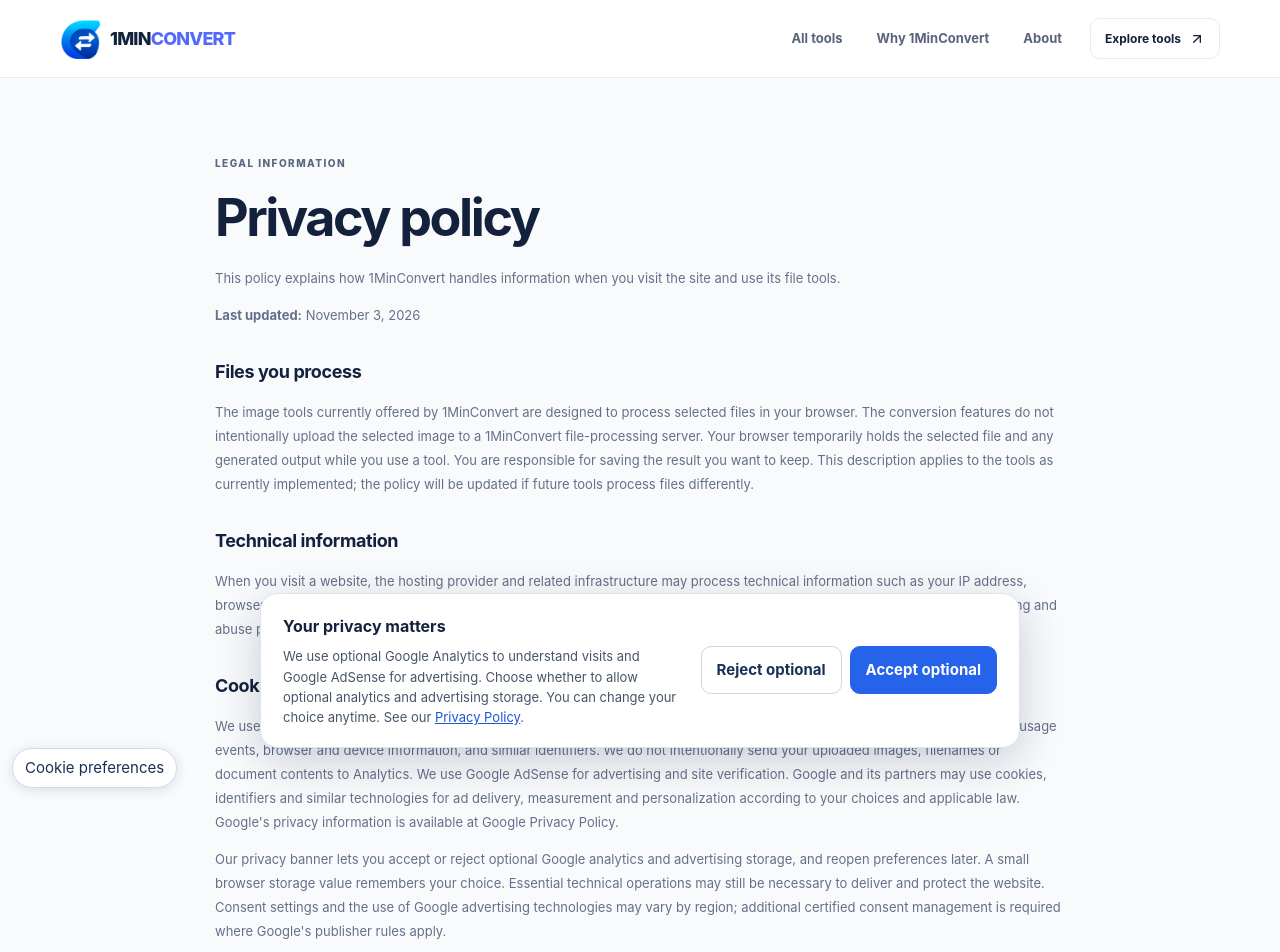
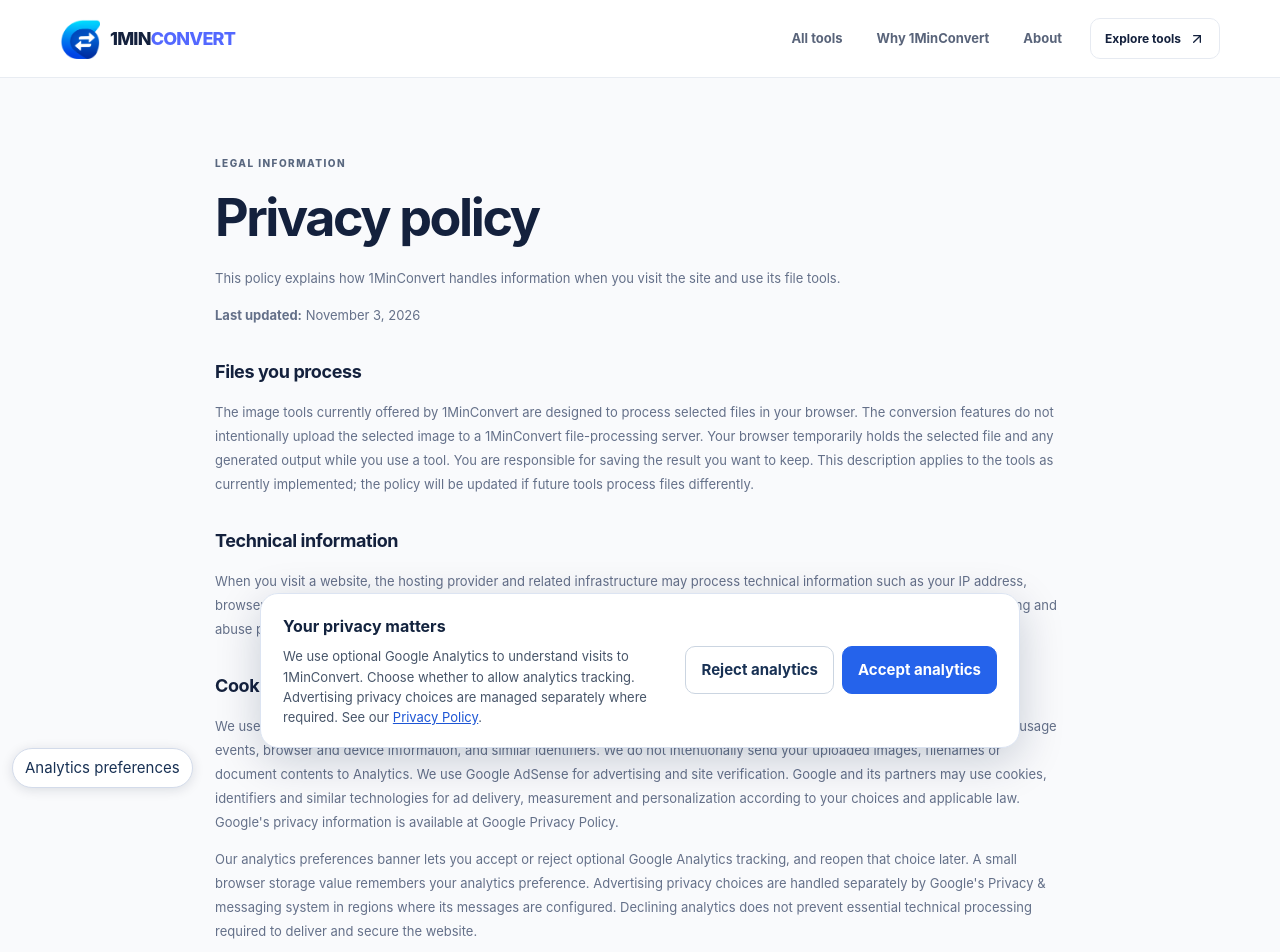
Before and after one commit to olomonafrica-spec/1minconvert, a Next.js app: page /privacy in a window 1280 px wide. Shown: the top 952 px of the page. Built offline with nearby package versions, Linux system fonts and the light colour scheme.

Commit message:
Finalize privacy policy and analytics consent

```diff
--- a/app/privacy/page.tsx
+++ b/app/privacy/page.tsx
@@ -46,11 +46,11 @@ export default function PrivacyPage() {
           {" "}<a href="https://policies.google.com/privacy">Google Privacy Policy</a>.
         </p>
         <p>
-          Our privacy banner lets you accept or reject optional Google analytics and advertising storage, and
-          reopen preferences later. A small browser storage value remembers your choice. Essential technical
-          operations may still be necessary to deliver and protect the website. Consent settings and the use of
-          Google advertising technologies may vary by region; additional certified consent management is required
-          where Google's publisher rules apply.
+          Our analytics preferences banner lets you accept or reject optional Google Analytics tracking, and
+          reopen that choice later. A small browser storage value remembers your analytics preference.
+          Advertising privacy choices are handled separately by Google's Privacy & messaging system in
+          regions where its messages are configured. Declining analytics does not prevent essential
+          technical processing required to deliver and secure the website.
         </p>
 
         <h2>Contact by email</h2>
--- a/components/privacy-controls.tsx
+++ b/components/privacy-controls.tsx
@@ -4,26 +4,7 @@ import { useEffect, useState } from "react";
 import Script from "next/script";
 
 type Choice = "accepted" | "rejected";
-const key = "1minconvert-consent-v1";
-
-declare global {
-  interface Window {
-    dataLayer?: unknown[];
-    gtag?: (...args: unknown[]) => void;
-  }
-}
-
-function updateGoogle(choice: Choice) {
-  const allowed = choice === "accepted" ? "granted" : "denied";
-  window.dataLayer = window.dataLayer || [];
-  window.gtag = window.gtag || function (...args: unknown[]) { window.dataLayer?.push(args); };
-  window.gtag("consent", "update", {
-    analytics_storage: allowed,
-    ad_storage: allowed,
-    ad_user_data: allowed,
-    ad_personalization: allowed,
-  });
-}
+const storageKey = "1minconvert-analytics-consent-v1";
 
 export function PrivacyControls({ measurementId }: { measurementId: string }) {
   const [choice, setChoice] = useState<Choice | null>(null);
@@ -31,37 +12,73 @@ export function PrivacyControls({ measurementId }: { measurementId: string }) {
   const [open, setOpen] = useState(false);
 
   useEffect(() => {
-    const saved = localStorage.getItem(key);
-    if (saved === "accepted" || saved === "rejected") {
-      setChoice(saved);
-      updateGoogle(saved);
-    } else {
+    try {
+      const saved = window.localStorage.getItem(storageKey);
+      if (saved === "accepted" || saved === "rejected") {
+        setChoice(saved);
+      } else {
+        setOpen(true);
+      }
+    } catch {
       setOpen(true);
     }
     setReady(true);
   }, []);
 
   function choose(next: Choice) {
-    localStorage.setItem(key, next);
-    updateGoogle(next);
+    const wasAccepted = choice === "accepted";
+    try {
+      window.localStorage.setItem(storageKey, next);
+    } catch {
+      // This preference lasts only until the page is refreshed if storage is blocked.
+    }
     setChoice(next);
     setOpen(false);
+    // Once GA4 has loaded, unmounting a script cannot undo it. Reload to
+    // prevent further analytics requests after consent is withdrawn.
+    if (wasAccepted && next === "rejected") {
+      window.location.reload();
+    }
   }
 
-  return <>
-    {ready && choice === "accepted" && <>
-      <Script src={`https://www.googletagmanager.com/gtag/js?id=${measurementId}`} strategy="afterInteractive" />
-      <Script id="ga4-consented" strategy="afterInteractive">{`
-        window.dataLayer=window.dataLayer||[];
-        function gtag(){dataLayer.push(arguments);}
-        gtag('js',new Date());
-        gtag('config','${measurementId}',{send_page_view:true});
-      `}</Script>
-    </>}
-    {ready && <button type="button" className="privacy-settings-link" onClick={() => setOpen(true)}>Cookie preferences</button>}
-    {ready && open && <div className="privacy-banner" role="dialog" aria-modal="false" aria-label="Privacy choices">
-      <div className="privacy-banner-copy"><strong>Your privacy matters</strong><p>We use optional Google Analytics to understand visits and Google AdSense for advertising. Choose whether to allow optional analytics and advertising storage. You can change your choice anytime. See our <a href="/privacy">Privacy Policy</a>.</p></div>
-      <div className="privacy-banner-actions"><button type="button" className="privacy-reject" onClick={() => choose("rejected")}>Reject optional</button><button type="button" className="privacy-accept" onClick={() => choose("accepted")}>Accept optional</button></div>
-    </div>}
-  </>;
+  return (
+    <>
+      {ready && choice === "accepted" && (
+        <>
+          <Script
+            id="ga4-library"
+            src={`https://www.googletagmanager.com/gtag/js?id=${measurementId}`}
+            strategy="afterInteractive"
+          />
+          <Script id="ga4-config" strategy="afterInteractive">{`
+            window.dataLayer = window.dataLayer || [];
+            window.gtag = window.gtag || function(){window.dataLayer.push(arguments);};
+            window.gtag('js', new Date());
+            window.gtag('config', '${measurementId}', {send_page_view: true});
+          `}</Script>
+        </>
+      )}
+      {ready && (
+        <button type="button" className="privacy-settings-link" onClick={() => setOpen(true)}>
+          Analytics preferences
+        </button>
+      )}
+      {ready && open && (
+        <div className="privacy-banner" role="dialog" aria-modal="false" aria-label="Analytics preferences">
+          <div className="privacy-banner-copy">
+            <strong>Your privacy matters</strong>
+            <p>
+              We use optional Google Analytics to understand visits to 1MinConvert.
+              Choose whether to allow analytics tracking. Advertising privacy
+              choices are managed separately where required. See our <a href="/privacy">Privacy Policy</a>.
+            </p>
+          </div>
+          <div className="privacy-banner-actions">
+            <button type="button" className="privacy-reject" onClick={() => choose("rejected")}>Reject analytics</button>
+            <button type="button" className="privacy-accept" onClick={() => choose("accepted")}>Accept analytics</button>
+          </div>
+        </div>
+      )}
+    </>
+  );
 }
```
